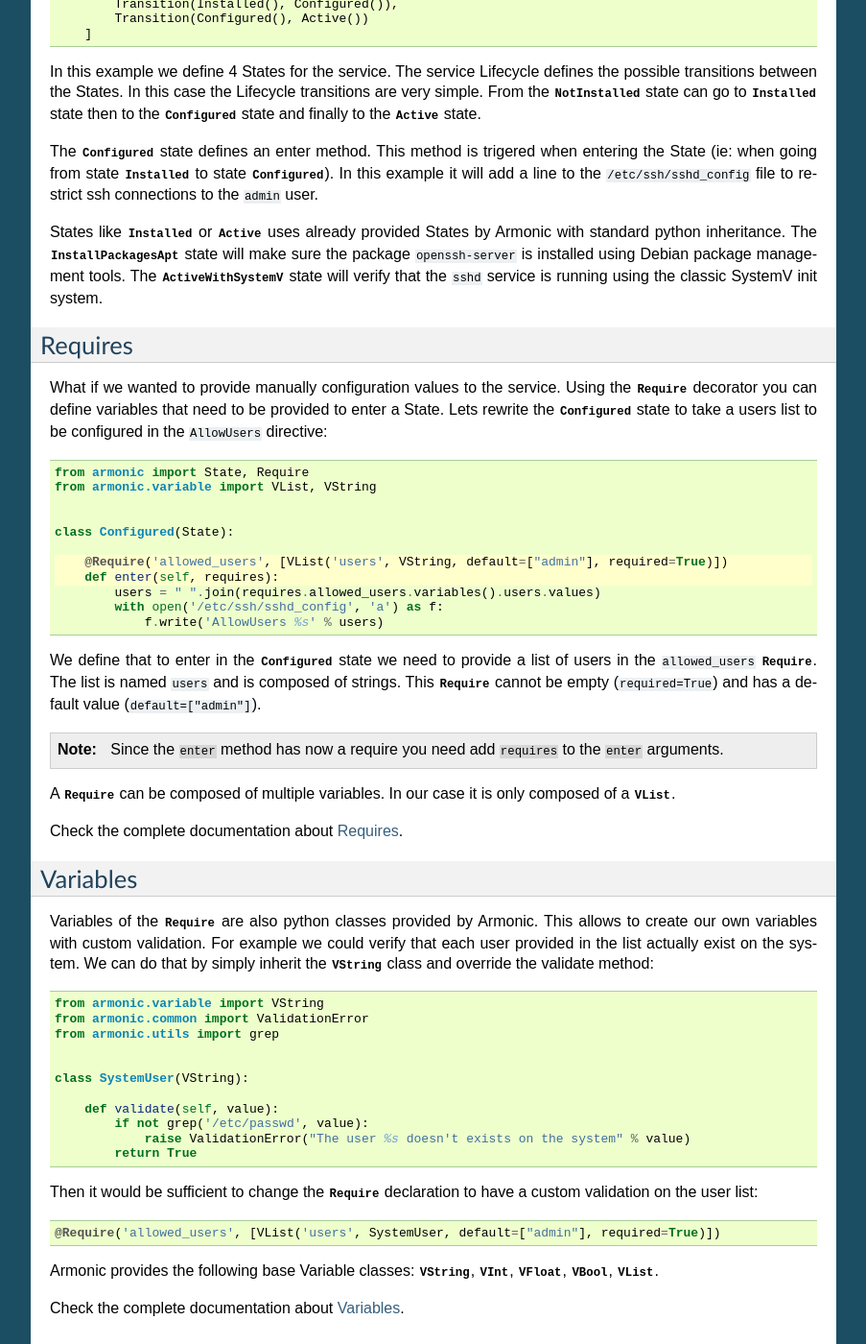
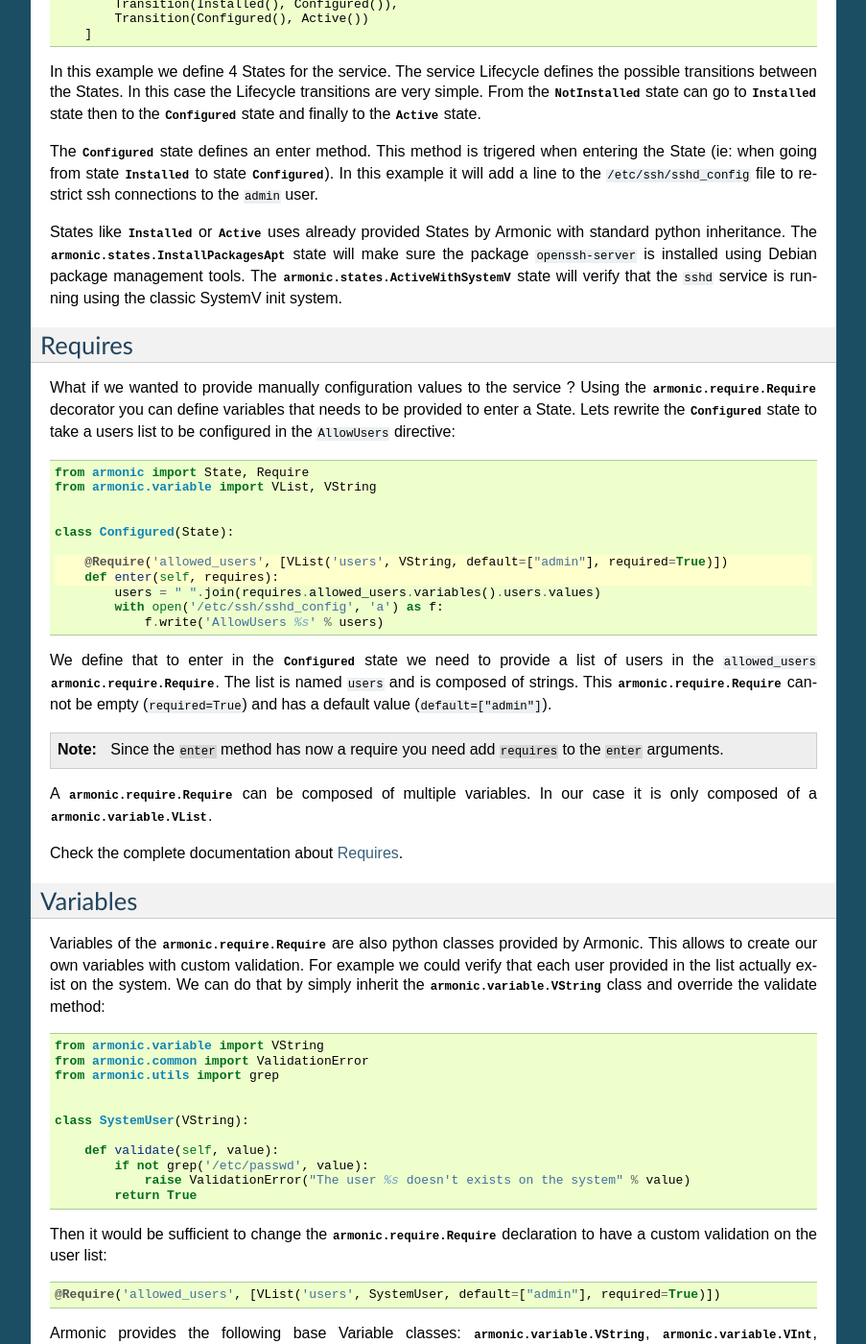
Before and after one commit to armonic/armonic, a Sphinx documentation site: the page built from doc/source/howto_lifecycle.rst, in a window 1280 px wide and 1400 px high, scrolled down 716 px. Shown: the whole window at 96% size, without its empty margins (198-1101 px from the left). Built offline with Sphinx 7.4.7, drawn with Linux system fonts in a browser that asks for light colours; some of the changed text lies outside the part shown.

Commit message:
Improve documentation

```diff
--- a/doc/source/howto_lifecycle.rst
+++ b/doc/source/howto_lifecycle.rst
@@ -56,18 +56,18 @@ restrict ssh connections to the ``admin`` user.
 
 States like :class:`Installed` or :class:`Active` uses already provided States by
 Armonic with standard python inheritance.
-The :class:`InstallPackagesApt` state will make sure the package ``openssh-server``
-is installed using Debian package management tools. The :class:`ActiveWithSystemV`
-state will verify that the ``sshd`` service is running using the classic SystemV
-init system.
+The :class:`armonic.states.InstallPackagesApt` state will make sure the package
+``openssh-server`` is installed using Debian package management tools.
+The :class:`armonic.states.ActiveWithSystemV` state will verify that the ``sshd``
+service is running using the classic SystemV init system.
 
 Requires
 --------
 
-What if we wanted to provide manually configuration values to the service.
-Using the :class:`Require` decorator you can define variables that need to be provided
-to enter a State. Lets rewrite the :class:`Configured` state to take a users list to be
-configured in the ``AllowUsers`` directive:
+What if we wanted to provide manually configuration values to the service ?
+Using the :class:`armonic.require.Require` decorator you can define variables
+that needs to be provided to enter a State. Lets rewrite the :class:`Configured`
+state to take a users list to be configured in the ``AllowUsers`` directive:
 
 .. code-block:: python
     :emphasize-lines: 7,8
@@ -85,25 +85,27 @@ configured in the ``AllowUsers`` directive:
                 f.write('AllowUsers %s' % users)
 
 We define that to enter in the :class:`Configured` state we need to provide
-a list of users in the ``allowed_users`` :class:`Require`. The list is named
-``users`` and is composed of strings. This :class:`Require` cannot be empty
-(``required=True``) and has a default value (``default=["admin"]``).
+a list of users in the ``allowed_users`` :class:`armonic.require.Require`.
+The list is named ``users`` and is composed of strings.
+This :class:`armonic.require.Require` cannot be empty (``required=True``)
+and has a default value (``default=["admin"]``).
 
 .. note:: Since the ``enter`` method has now a require you need add
           ``requires`` to the ``enter`` arguments.
 
-A :class:`Require` can be composed of multiple variables. In our case it is only
-composed of a :class:`VList`.
+A :class:`armonic.require.Require` can be composed of multiple variables.
+In our case it is only composed of a :class:`armonic.variable.VList`.
 
 Check the complete documentation about :ref:`require`.
 
 Variables
 ---------
 
-Variables of the :class:`Require` are also python classes provided by Armonic. This
-allows to create our own variables with custom validation. For example we could
+Variables of the :class:`armonic.require.Require` are also python classes provided by Armonic.
+This allows to create our own variables with custom validation. For example we could
 verify that each user provided in the list actually exist on the system. We can
-do that by simply inherit the :class:`VString` class and override the validate method::
+do that by simply inherit the :class:`armonic.variable.VString` class and override
+the validate method::
 
     from armonic.variable import VString
     from armonic.common import ValidationError
@@ -117,12 +119,13 @@ do that by simply inherit the :class:`VString` class and override the validate m
                 raise ValidationError("The user %s doesn't exists on the system" % value)
             return True
 
-Then it would be sufficient to change the :class:`Require` declaration to have a custom
-validation on the user list::
+Then it would be sufficient to change the :class:`armonic.require.Require` declaration
+to have a custom validation on the user list::
 
     @Require('allowed_users', [VList('users', SystemUser, default=["admin"], required=True)])
 
-Armonic provides the following base Variable classes: :class:`VString`, :class:`VInt`,
-:class:`VFloat`, :class:`VBool`, :class:`VList`.
+Armonic provides the following base Variable classes: :class:`armonic.variable.VString`,
+:class:`armonic.variable.VInt`, :class:`armonic.variable.VFloat`,
+:class:`armonic.variable.VBool`, :class:`armonic.variable.VList`.
 
 Check the complete documentation about :ref:`variable`.
--- a/doc/source/modules.rst
+++ b/doc/source/modules.rst
@@ -2,5 +2,5 @@
 .. Don't edit it!
 .. It will be erased on next shinx doc generation.
 
-MSS3 modules documentation
-==========================
+armonic modules documentation
+=============================
```
Also changed, not shown: doc/source/require.rst (+6 -4 lines), doc/source/variable.rst (+18 -19 lines), 1 other file.
